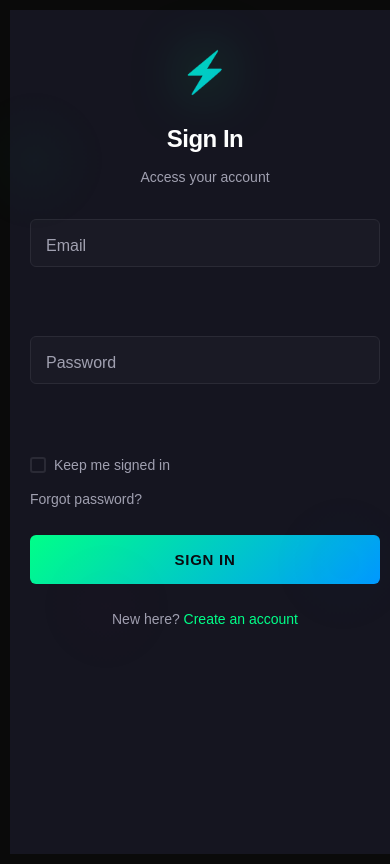
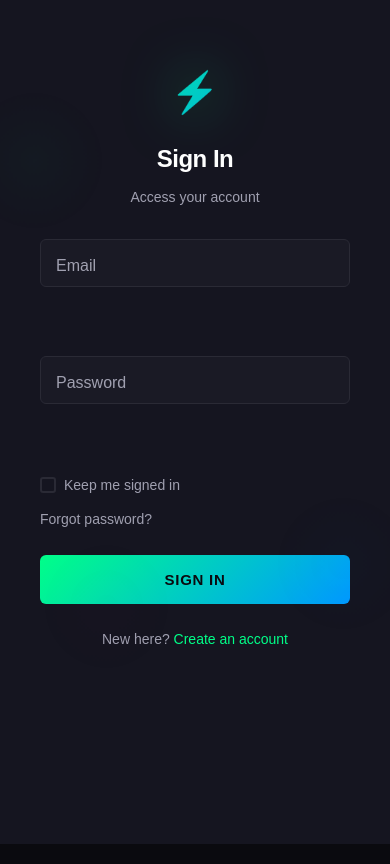
Before and after one commit to Arjuba12/Project_Evotin, a React app in the folder frontend/: page /login in a window 390 px wide. Built offline with nearby package versions, Linux system fonts and the light colour scheme; the HTML template or start-up script is replaced by a standard one.

Commit message:
LoginPage

```diff
--- a/frontend/src/styles/LoginPage.css
+++ b/frontend/src/styles/LoginPage.css
@@ -738,12 +738,11 @@ input:-webkit-autofill {
         width: 100%;
         /* Pastikan 100% width */
         min-height: 100vh;
-        margin: 10px;
         /* Pastikan tidak ada padding/margin di sini yang mendorong overflow */
     }
 
     .login-card {
-        padding: 30px 20px;
+        padding: 60px 40px;
         margin: 0;
         border-radius: 0;
         min-height: 100vh;
```
